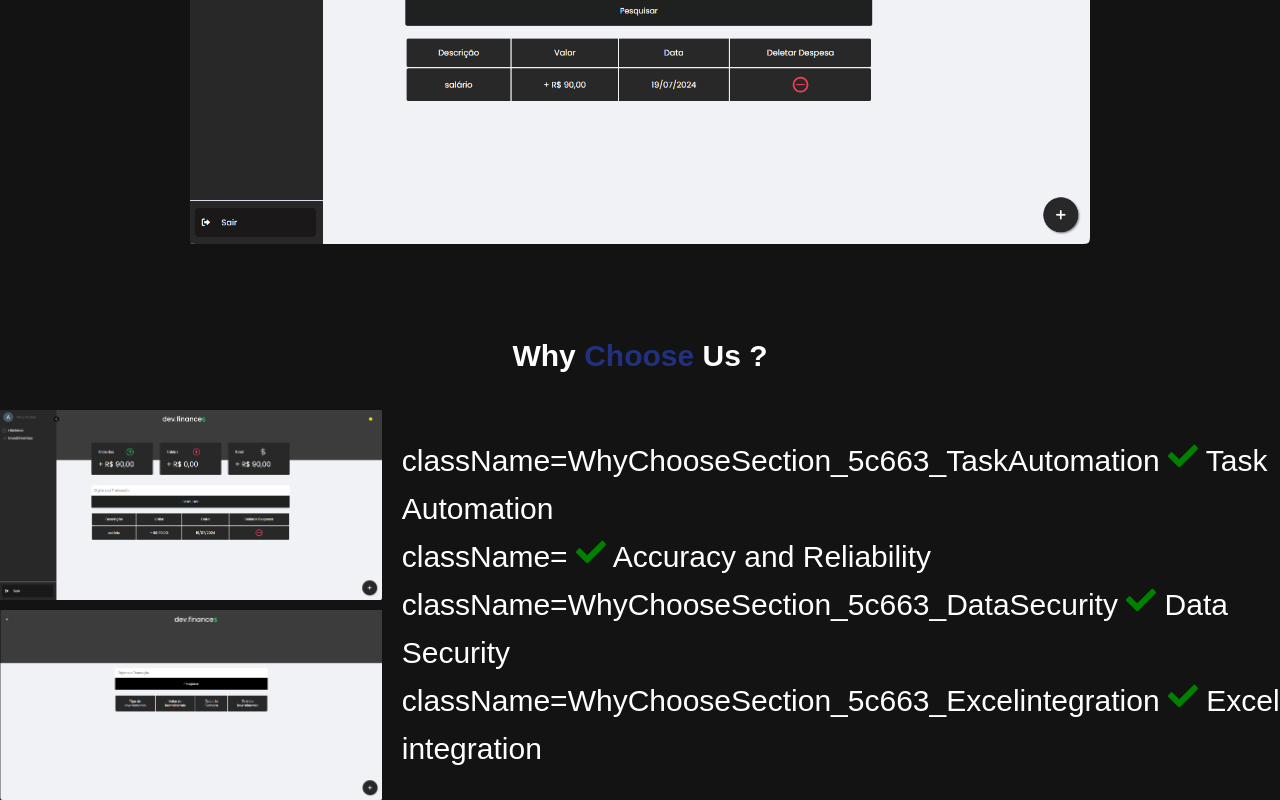
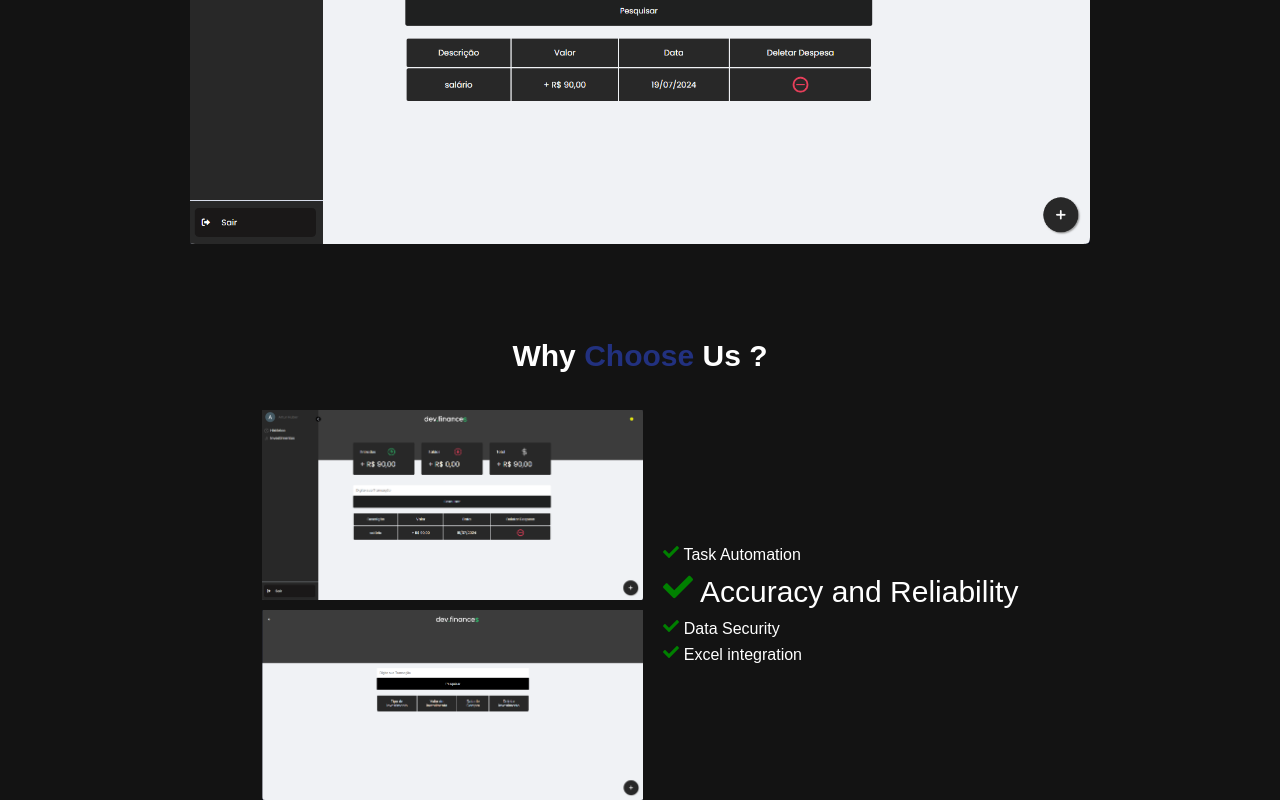
Before and after one commit to artur-debv/Finance, a React (Vite) app: page / in a window 1280 px wide. Shown: the part 596-1396 px from the top of the page. Built offline with nearby package versions, Linux system fonts and the light colour scheme.

Commit message:
refactor: Simplify business finances with our efficient, user-friendly financial tracking app.

```diff
--- a/src/components/WhyChooseSection/WhyChooseSection.jsx
+++ b/src/components/WhyChooseSection/WhyChooseSection.jsx
@@ -13,10 +13,10 @@ function WhyChooseSection() {
                         <img className={styles.ImgInvest} src="/src/assets/Invest.png" alt="" />
                     </div>
                     <div className={styles.container_Choose}>
-                        <p> className={styles.TaskAutomation} <FaCheck style={{ color: 'green' }} /> Task Automation </p>
-                        <p> className={styles.AccuracyandReliability} <FaCheck style={{ color: 'green' }} /> Accuracy and Reliability </p>
-                        <p> className={styles.DataSecurity} <FaCheck style={{ color: 'green' }} /> Data Security </p>
-                        <p> className={styles.Excelintegration} <FaCheck style={{ color: 'green' }} /> Excel integration </p>
+                        <p className={styles.TaskAutomation}> <FaCheck style={{ color: 'green' }} /> Task Automation </p>
+                        <p className={styles.AccuracyandReliability}> <FaCheck style={{ color: 'green' }} /> Accuracy and Reliability </p>
+                        <p className={styles.DataSecurity}> <FaCheck style={{ color: 'green' }} /> Data Security </p>
+                        <p className={styles.Excelintegration}> <FaCheck style={{ color: 'green' }} /> Excel integration </p>
                     </div>
                 </div>
             </div>
```
